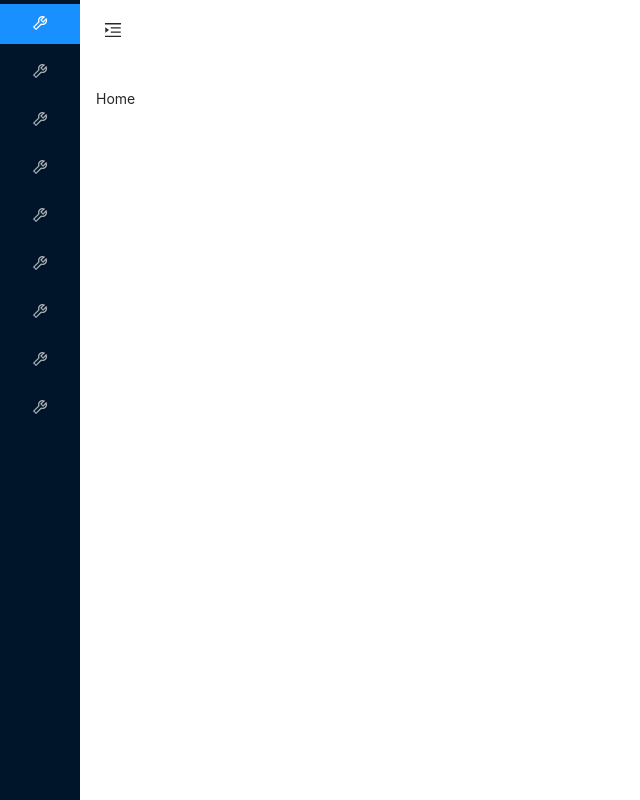
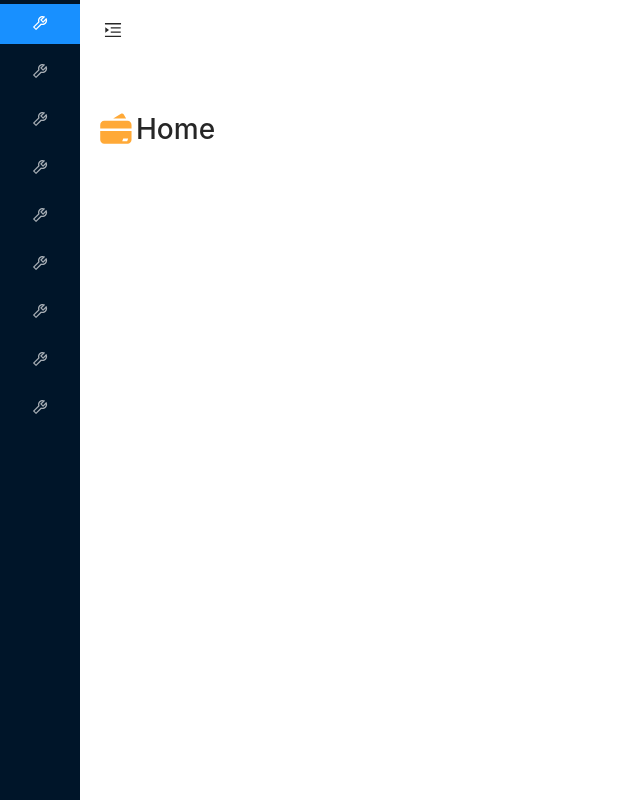
Before and after one commit to xld1393679430/juejin_react_study, a React (Create React App) app: page / in a window 1280 px wide. Shown: the whole page, without its empty margins (0-640 px from the left). Built offline with nearby package versions, Linux system fonts and the light colour scheme.

Commit message:
:sparkles: 尽可能的避免用ing渲染 svg

```diff
--- a/config-overrides.js
+++ b/config-overrides.js
@@ -5,6 +5,7 @@ module.exports = override(
   addWebpackAlias({
     "@/pages": path.resolve(__dirname, "src/pages"),
     "@/components": path.resolve(__dirname, "src/components"),
+    "@/imgs": path.resolve(__dirname, "src/static/imgs"),
     "@/http": path.resolve(__dirname, "src/http"),
     "@/package.json": path.resolve(__dirname, "package.json"),
   }),
--- a/src/pages/home/index.js
+++ b/src/pages/home/index.js
@@ -1,5 +1,18 @@
+// 使用SVG方式引入更好
+// 在JavaScript中使用SVG，实现快速、单一渲染的性能
+import { ReactComponent as Bank } from "@/imgs/bank.svg";
+import Bank1 from "@/imgs/bank.svg";
+
+
 const Index = () => {
-  return <div>Home</div>;
+  return (
+    <div style={{ display: "flex", alignItems: "center" }}>
+      <Bank width={40} height={40} />
+      {/* <img src={Bank1} alt="bank" width={40} height={40} /> */}
+      {/* <img src={"http://temp.xld-gsfm.top/bank.svg"} alt="bank" width={40} height={40} /> */}
+      <h1>Home</h1>
+    </div>
+  );
 };
 
 export default Index;
--- a/tsconfig.json
+++ b/tsconfig.json
@@ -16,6 +16,7 @@
     "paths": {
       "@/pages": ["./src/pages"],
       "@/components": ["./src/components"],
+      "@/imgs": ["./src/static/imgs"],
       "@/http": ["./src/http"],
       "@/package.json": ["./package.json"]
     }
```
Also changed, not shown: src/static/imgs/bank.svg (added).
